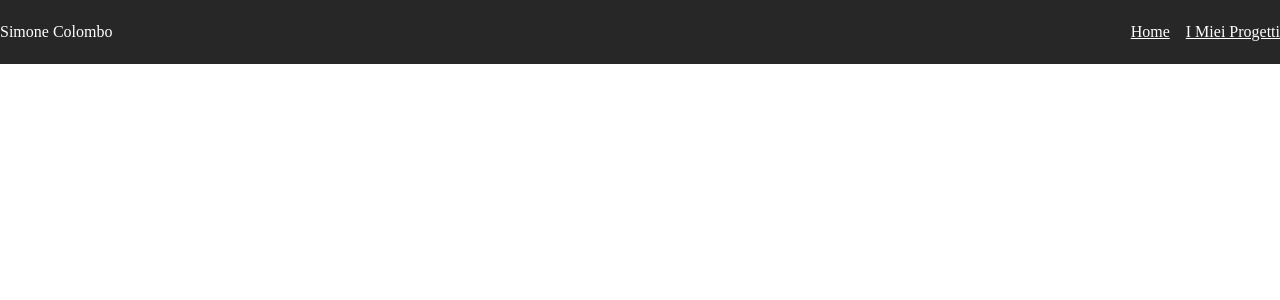
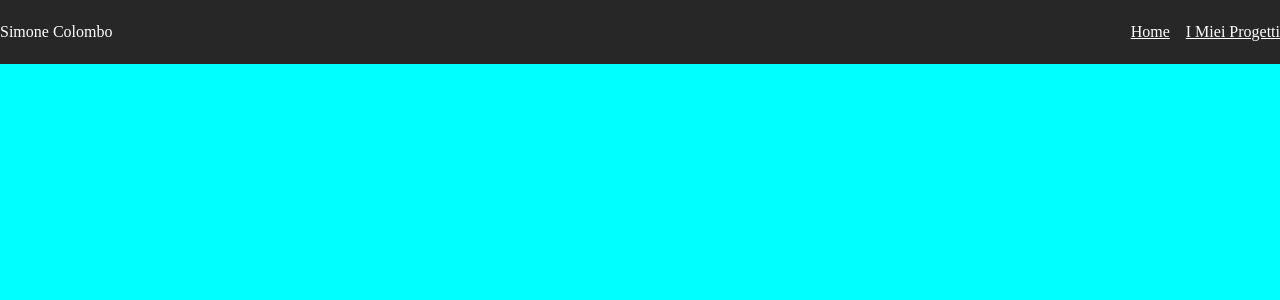
Before and after one commit to SimoneColombo1/Portfolio, a Vue app: page / in a window 1280 px wide. Shown: the top 300 px of the page. Built offline with nearby package versions, Linux system fonts and the light colour scheme.

Commit message:
Creati i componenti dell'home page

```diff
--- /dev/null
+++ b/src/components/HomePage/AboutMe.vue
@@ -0,0 +1,11 @@
+<script></script>
+
+<template>
+  <section class="AboutMe"></section>
+</template>
+<style lang="scss" scoped>
+.AboutMe {
+  height: 92vh;
+  background-color: aqua;
+}
+</style>
--- /dev/null
+++ b/src/components/HomePage/MyContacts.vue
@@ -0,0 +1,4 @@
+<script></script>
+
+<template></template>
+<style lang="scss" scoped></style>
--- /dev/null
+++ b/src/components/HomePage/MyProjects.vue
@@ -0,0 +1,4 @@
+<script></script>
+
+<template></template>
+<style lang="scss" scoped></style>
--- a/src/router/index.js
+++ b/src/router/index.js
@@ -1,5 +1,5 @@
 import { createRouter, createWebHistory } from "vue-router";
-import HomeView from "../views/HomeView.vue";
+import HomeView from "../views/HomePage.vue";
 
 const router = createRouter({
   history: createWebHistory(import.meta.env.BASE_URL),
--- /dev/null
+++ b/src/views/HomePage.vue
@@ -0,0 +1,24 @@
+<script>
+import AboutMe from "../components/HomePage/AboutMe.vue";
+import MyProjects from "../components/HomePage/MyProjects.vue";
+import MyContacts from "../components/HomePage/MyContacts.vue";
+export default {
+  name: "",
+  components: {
+    AboutMe,
+    MyProjects,
+    MyContacts,
+  },
+};
+</script>
+
+<template>
+  <section class="main-container">
+    <section class="home-page-container">
+      <AboutMe />
+      <MyProjects />
+      <MyContacts />
+    </section>
+  </section>
+</template>
+<style lang="scss" scoped></style>
--- a/src/views/HomeView.vue
+++ /dev/null
@@ -1,8 +0,0 @@
-<script></script>
-
-<template>
-  <section class="main-container">
-    <section class="home-page-container"></section>
-  </section>
-</template>
-<style lang="scss" scoped></style>
```
